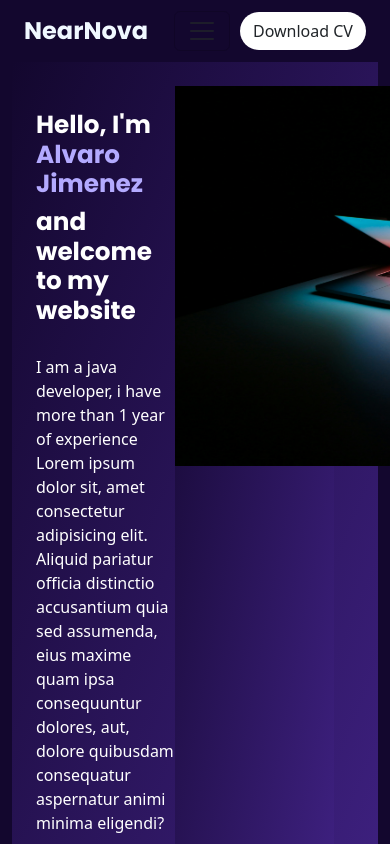
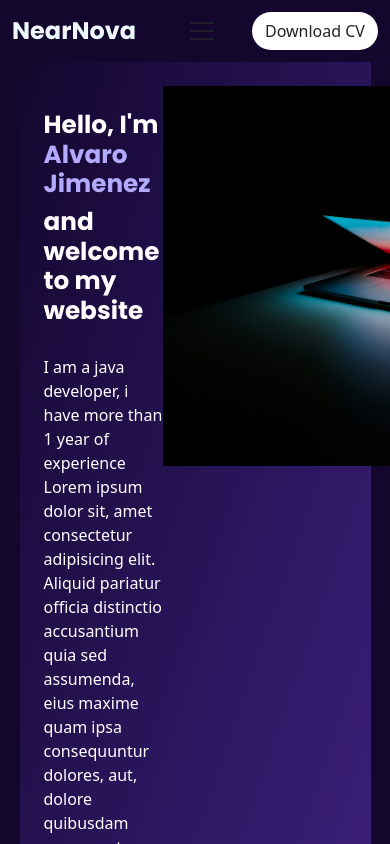
Before and after one commit to aejimenez19/Portafolio, an Angular app: page / in a window 390 px wide. Shown: the top 844 px of the page. Built offline with nearby package versions, Linux system fonts and the light colour scheme.

Commit message:
feat: responsive main section

```diff
--- a/src/app/app.component.html
+++ b/src/app/app.component.html
@@ -1,6 +1,6 @@
-<div class="container">
+<div class="">
     <app-nav />
-    <app-principal class="m-auto" />
+    <app-principal class="m-auto " />
     <app-footer />
 </div>
 <router-outlet />
--- a/src/app/components/principal/principal.component.css
+++ b/src/app/components/principal/principal.component.css
@@ -1,8 +1,12 @@
 @import url('https://fonts.googleapis.com/css2?family=Poppins:ital,wght@0,100;0,200;0,300;0,400;0,500;0,600;0,700;0,800;0,900;1,100;1,200;1,300;1,400;1,500;1,600;1,700;1,800;1,900&display=swap');
-
 
 .bg {
     background-image: linear-gradient(to top left, #3f2182, #13072e);
+}
+
+.conta {
+    width: 90%;
+    margin: auto;
 }
 
 .title {
@@ -16,11 +20,10 @@
 }
 
 .cont-text {
-    width: 50%;
+
 }
 
 .cont-img {
-    width: 50%;
     margin-right: 20px;
 }
 
@@ -43,8 +46,47 @@
 }
 
 .img {
-
+    margin: auto;
     width: 550px;
     height: 380px;
 
 }
+
+
+@media (min-width: 1800px) {
+    .cont-text {
+        max-width: 1000px;
+    }
+    .title {
+        font-size: 60px;
+    }
+    .texto-pre {
+        font-size: 25px;
+    }
+    .buton {
+        margin-top: 40px;
+        background-color: white;
+        border-radius: 40px;
+        font-size: 20px;
+    }
+
+    .buton span {
+        width: 70px;
+        height: 50px;
+        background-color: #13072e;
+        border-radius: 5px;
+        color: white;
+    }
+    .cont-img {
+        display: flex;
+        width: 100%;
+    }
+
+    .img {
+        margin: auto;
+        width: 950px;
+        height: 680px;
+
+    }
+
+}
--- a/src/app/components/principal/principal.component.html
+++ b/src/app/components/principal/principal.component.html
@@ -1,11 +1,16 @@
-<section class="container d-flex p-auto p-4 bg">
+<section class=" d-flex p-auto p-4 bg conta">
     <div class="cont-text mt-4">
         <h2 class="title">Hello, I'm <span class="name">Alvaro Jimenez</span></h2>
         <h2 class="title">and welcome to my website</h2>
-        <p class="texto-pre">I am a java developer, i have more than 1 year of experience Lorem ipsum dolor sit, amet consectetur adipisicing elit. Aliquid pariatur officia distinctio accusantium quia sed assumenda, eius maxime quam ipsa consequuntur dolores, aut, dolore quibusdam consequatur aspernatur animi minima eligendi?</p>
+        <p class="texto-pre">I am a java developer, i have more than 1 year of experience Lorem ipsum dolor sit, amet
+            consectetur adipisicing elit. Aliquid pariatur officia distinctio accusantium quia sed assumenda, eius
+            maxime quam ipsa consequuntur dolores, aut, dolore quibusdam consequatur aspernatur animi minima eligendi?
+        </p>
         <button class="buton btn">Introduction <span>-></span></button>
     </div>
-    <div class="cont-img bg">
-        <img src="./../../../assets/img.jpg" class="img m-auto" >
+    <div class="cont-img">
+
+        <img src="./../../../assets/img.jpg" class="img">
+
     </div>
 </section>
```
